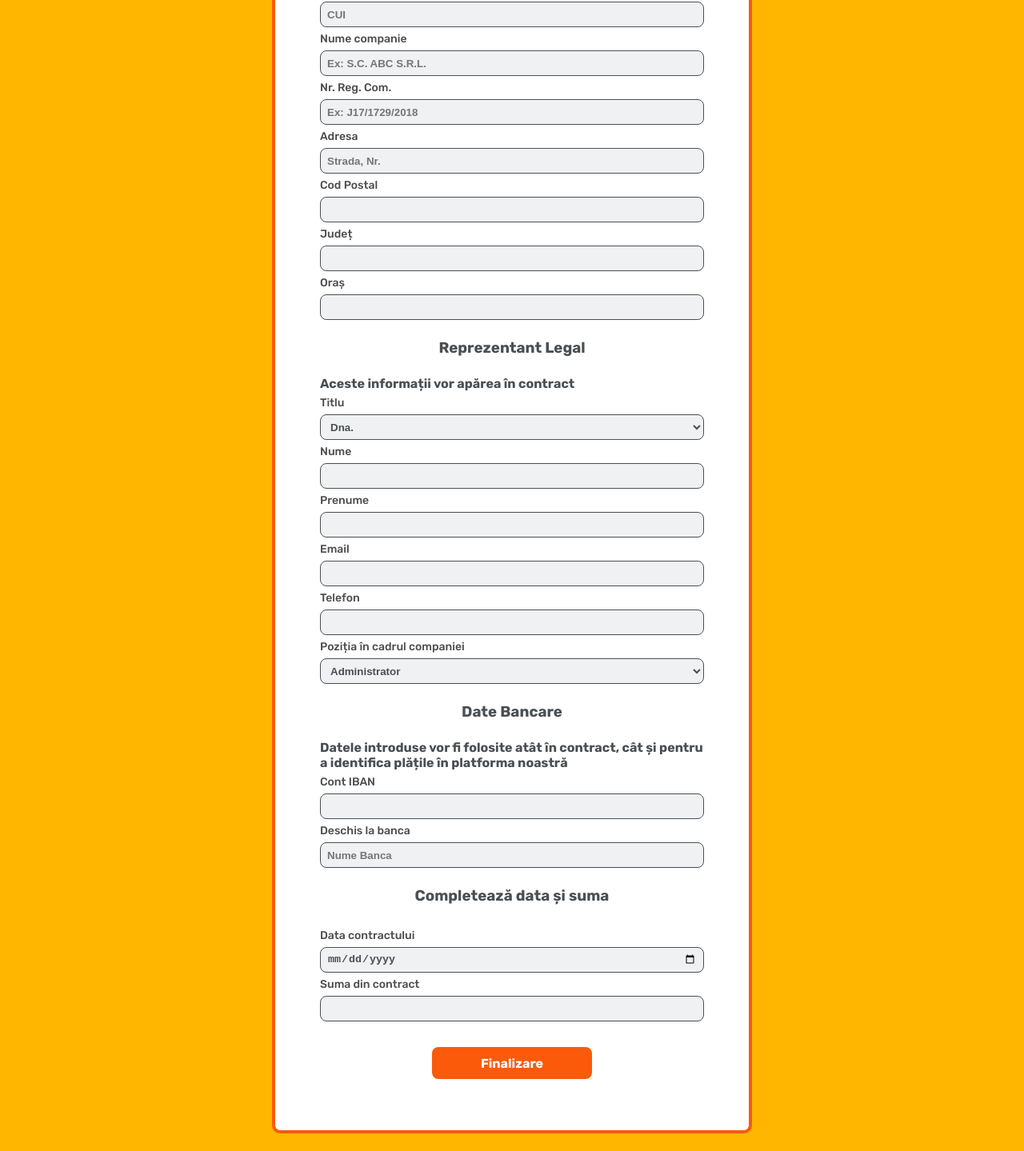
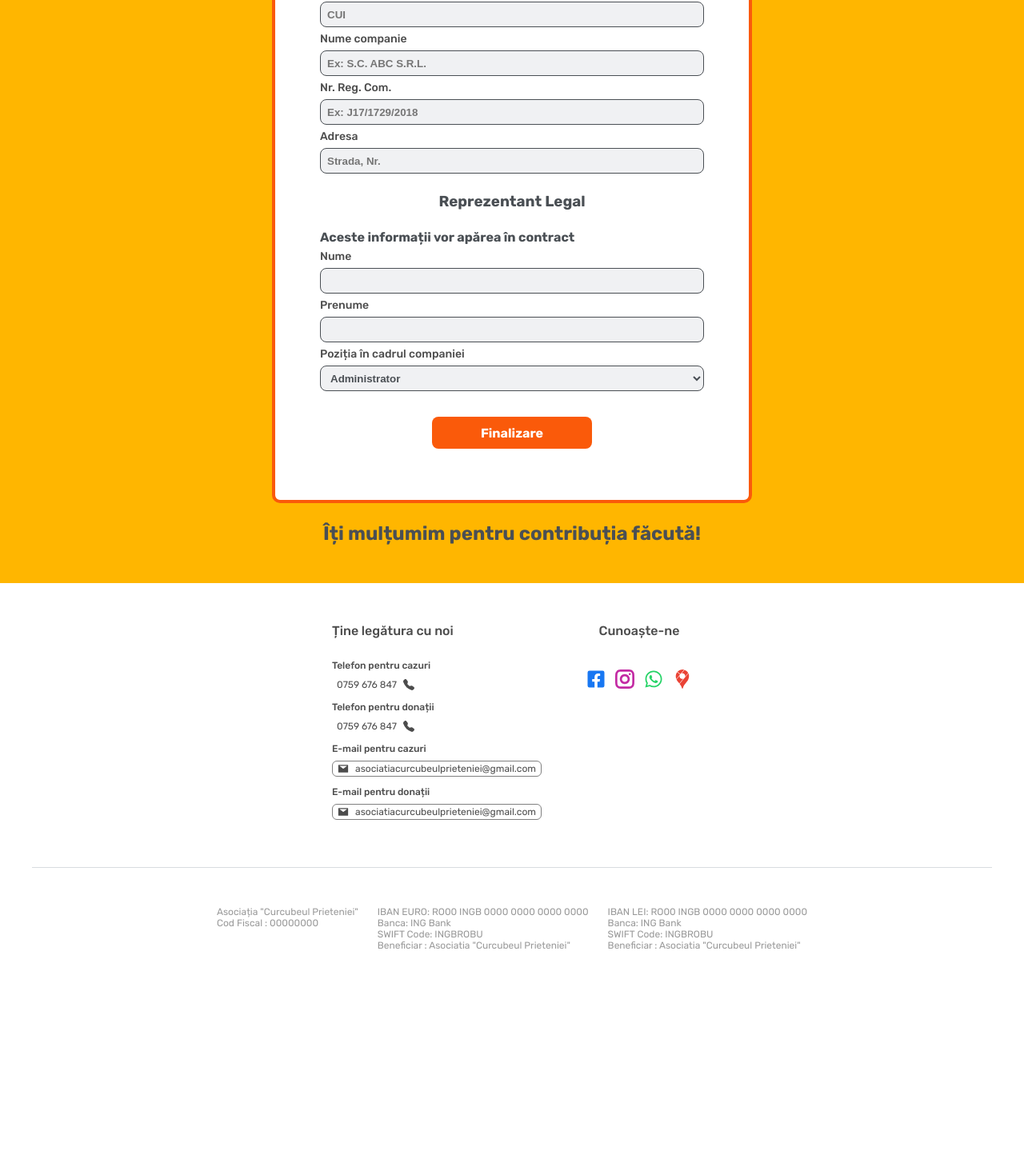
Before and after one commit to andreicatrina/nextJs-rainbow-charity, a Next.js app: page /contract/formular-sponsorizare in a window 1280 px wide. Shown: the part 275-1714 px from the top of the page at 80% size. After the commit the page ends 1528 px from the top, so only its background shows below. Built offline with nearby package versions, Linux system fonts and the light colour scheme; a web font is replaced by a local one.

Commit message:
Simplify contract form

```diff
--- a/app/contract/formular-sponsorizare/page.jsx
+++ b/app/contract/formular-sponsorizare/page.jsx
@@ -20,19 +20,9 @@ export default function Formpage() {
   const [companyName, setCompanyName] = useState("");
   const [companyReg, setCompanyReg] = useState("");
   const [companyAddress, setCompanyAddress] = useState("");
-  const [postalCode, setPostalCode] = useState("");
-  const [county, setCounty] = useState("");
-  const [city, setCity] = useState("");
-  const [title, setTitle] = useState("");
   const [lastName, setLastName] = useState("");
   const [firstName, setFirstName] = useState("");
-  const [email, setEmail] = useState("");
-  const [phoneNumber, setPhoneNumber] = useState("");
   const [companyPosition, setCompanyPosition] = useState("");
-  const [bankAccount, setBankAccount] = useState("");
-  const [bankName, setBankName] = useState("");
-  const [date, setDate] = useState("");
-  const [amount, setAmount] = useState("");
 
   function onChangeCompanyNo(e) {
     setCompanyNo(e.currentTarget.value);
@@ -51,23 +41,6 @@ export default function Formpage() {
     setCompanyAddress(e.currentTarget.value);
   }
 
-  function onChangePostalCode(e) {
-    setPostalCode(e.currentTarget.value);
-  }
-
-  function onChangeCounty(e) {
-    setCounty(e.currentTarget.value);
-  }
-
-  function onChangeCity(e) {
-    setCity(e.currentTarget.value);
-  }
-
-  function onChangeTitle(e) {
-    setTitle(e.target.value);
-    console.log(e.target.value);
-  }
-
   function onChangeLastName(e) {
     setLastName(e.currentTarget.value);
   }
@@ -76,54 +49,29 @@ export default function Formpage() {
     setFirstName(e.currentTarget.value);
   }
 
-  function onChangeEmail(e) {
-    setEmail(e.currentTarget.value);
-  }
-
-  function onChangePhoneNumber(e) {
-    setPhoneNumber(e.currentTarget.value);
-  }
-
   function onChangeCompanyPosition(e) {
     setCompanyPosition(e.target.value);
     console.log(e.target.value);
   }
 
-  function onChangeBankAccount(e) {
-    setBankAccount(e.currentTarget.value);
-  }
-
-  function onChangeBankName(e) {
-    setBankName(e.currentTarget.value);
-  }
-
-  function onChangeContractDate(e) {
-    setDate(e.currentTarget.value);
-    console.log(e.currentTarget.value);
-  }
-
-  function onChangeAmount(e) {
-    setAmount(e.currentTarget.value);
-  }
-
-  const formDetails = {
-    companyNo: companyNo,
-    companyReg: companyReg,
-    companyAddress: companyAddress,
-    postalCode: postalCode,
-    county: county,
-    city: city,
-    title: title,
-    lastName: lastName,
-    firstName: firstName,
-    email: email,
-    phoneNumber: phoneNumber,
-    companyPosition: companyPosition,
-    bankAccount: bankAccount,
-    bankName: bankName,
-    date: date,
-    amount: amount,
-  };
+  // const formDetails = {
+  //   companyNo: companyNo,
+  //   companyReg: companyReg,
+  //   companyAddress: companyAddress,
+  //   postalCode: postalCode,
+  //   county: county,
+  //   city: city,
+  //   title: title,
+  //   lastName: lastName,
+  //   firstName: firstName,
+  //   email: email,
+  //   phoneNumber: phoneNumber,
+  //   companyPosition: companyPosition,
+  //   bankAccount: bankAccount,
+  //   bankName: bankName,
+  //   date: date,
+  //   amount: amount,
+  // };
 
   return (
     <Main>
@@ -144,36 +92,15 @@ export default function Formpage() {
 
               <label htmlFor="">Adresa</label>
               <input value={companyAddress} type="text" placeholder="Strada, Nr." onChange={onChangeCompanyAddress} />
-
-              <label htmlFor="">Cod Postal</label>
-              <input value={postalCode} type="text" placeholder="" onChange={onChangePostalCode} />
-
-              <label htmlFor="">Județ</label>
-              <input value={county} type="text" placeholder="" onChange={onChangeCounty} />
-
-              <label htmlFor="">Oraș</label>
-              <input value={city} type="text" placeholder="" onChange={onChangeCity} />
             </CompanyDetailsDiv>
             <h3>Reprezentant Legal</h3>
             <p>Aceste informații vor apărea în contract</p>
             <LegalRepresentativeContainer>
-              <label htmlFor="">Titlu</label>
-              <select value={title} name="" id="" onChange={onChangeTitle}>
-                <option value="Dna.">Dna.</option>
-                <option value="Dl.">Dl.</option>
-              </select>
-
               <label htmlFor="">Nume</label>
               <input value={lastName} type="text" placeholder="" onChange={onChangeLastName} />
 
               <label htmlFor="">Prenume</label>
               <input value={firstName} type="text" placeholder="" onChange={onChangeFirstName} />
-
-              <label htmlFor="">Email</label>
-              <input value={email} type="email" placeholder="" onChange={onChangeEmail} />
-
-              <label htmlFor="">Telefon</label>
-              <input value={phoneNumber} type="tel" placeholder="" onChange={onChangePhoneNumber} />
 
               <label htmlFor="">Poziția în cadrul companiei</label>
               <select value={companyPosition} name="" id="" onChange={onChangeCompanyPosition}>
@@ -187,23 +114,6 @@ export default function Formpage() {
                 <option value="Reprezentant Legal">Reprezentant Legal</option>
               </select>
             </LegalRepresentativeContainer>
-            <h3>Date Bancare</h3>
-            <p>
-              Datele introduse vor fi folosite atât în contract, cât și pentru a identifica plățile în platforma noastră
-            </p>
-            <BankDetailsContainer>
-              <label htmlFor="">Cont IBAN</label>
-              <input value={bankAccount} type="text" placeholder="" onChange={onChangeBankAccount} />
-              <label htmlFor="">Deschis la banca</label>
-              <input value={bankName} type="text" placeholder="Nume Banca" onChange={onChangeBankName} />
-
-              <h3>Completează data și suma</h3>
-
-              <label htmlFor="">Data contractului</label>
-              <input value={date} type="date" placeholder="" onChange={onChangeContractDate} />
-              <label htmlFor="">Suma din contract</label>
-              <input value={amount} placeholder="" onChange={onChangeAmount} />
-            </BankDetailsContainer>
             <SubmitButtonContainer>
               <button>Finalizare</button>
             </SubmitButtonContainer>
@@ -215,21 +125,3 @@ export default function Formpage() {
     </Main>
   );
 }
-
-// const [companyNo, setCompanyNo] = useState("");
-//   const [companyName, setCompanyName] = useState("");
-//   const [companyReg, setCompanyReg] = useState("");
-//   const [companyAddress, setCompanyAddress] = useState("");
-//   const [postalCode, setPostalCode] = useState("");
-//   const [county, setCounty] = useState("");
-//   const [city, setCity] = useState("");
-//   const [title, setTitle] = useState("");
-//   const [lastName, setLastName] = useState("");
-//   const [firstName, setFirstName] = useState("");
-//   const [email, setEmail] = useState("");
-//   const [phoneNumber, setPhoneNumber] = useState("");
-//   const [companyPosition, setCompanyPosition] = useState("");
-//   const [bankAccount, setBankAccount] = useState("");
-//   const [bankName, setBankName] = useState("");
-//   const [date, setDate] = useState("");
-//   const [amount, setAmount] = useState("");
```
Also changed, not shown: .eslintrc.json.
